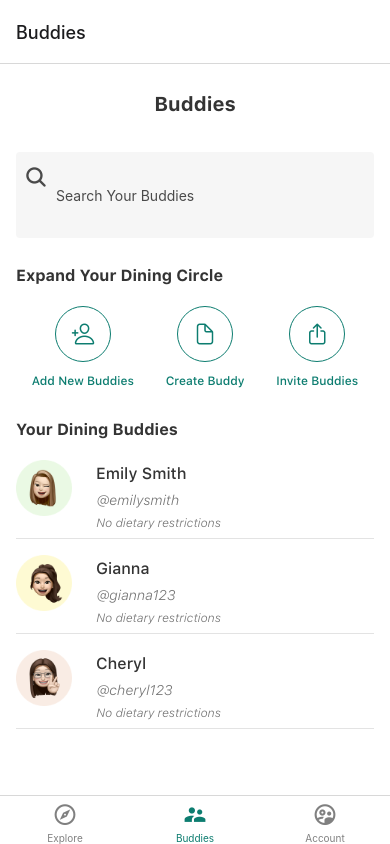
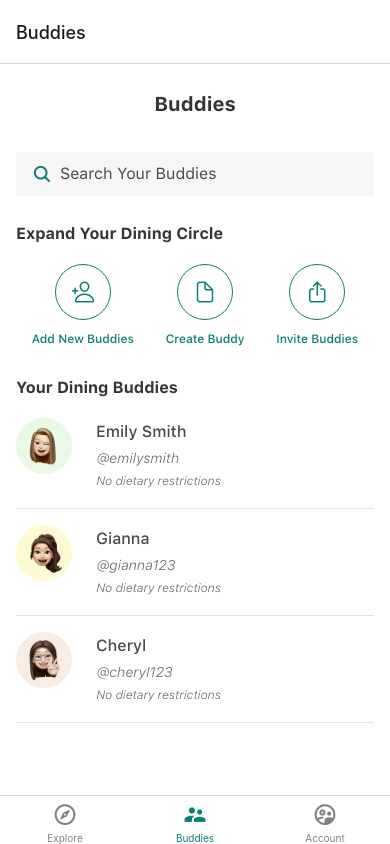
Before and after one commit to DabinLee09/IDM372_SafePlate, a React Native app: screen /Buddies in a window 390 px wide. Built offline with nearby package versions, Linux system fonts and the light colour scheme; no server answers.

Commit message:
Update colors to reflect ux specs
Platinum will be a TintsColors value for line dividers. Other than that, we will use LightGray, MidLightGray, MidGray, and DarkGray

```diff
--- a/components/account/AccountInfoCard.js
+++ b/components/account/AccountInfoCard.js
@@ -18,7 +18,7 @@ const AccountInfoCard = ({ imageSource, name, username }) => {
       />
       <View style={styles.rectangle}>
         <Text style={[type.heading2L, { color: TintsColors.DarkGray, paddingTop: 16}]}>{name}</Text>
-        <Text style={[type.body1M, { color: TintsColors.MediumGray }]}>{username}</Text>
+        <Text style={[type.body1M, { color: TintsColors.MidLightGray }]}>{username}</Text>
       </View>
     </View>
   );
--- a/components/buddies/BuddyInfo.js
+++ b/components/buddies/BuddyInfo.js
@@ -15,9 +15,9 @@ const BuddyInfo = ({ imageSource, name, username, restrictions }) => {
         />
 
         <View style={styles.column}>
-            <Text style={[type.heading4M, { color: TintsColors.DarkGray }]}>{name}</Text>
-            <Text style={[type.body3S, { color: TintsColors.MediumGray }]}>{username}</Text>
-            <Text style={[type.cap3XS, { color: TintsColors.MediumGray }]}>{restrictions}</Text>
+            <Text style={[type.heading4M, { color: TintsColors.MidGray }]}>{name}</Text>
+            <Text style={[type.body3S, { color: TintsColors.MidLightGray }]}>{username}</Text>
+            <Text style={[type.cap3XS, { color: TintsColors.MidLightGray }]}>{restrictions}</Text>
         </View>
 
     </View>
--- a/components/home/RestaurantForYou.js
+++ b/components/home/RestaurantForYou.js
@@ -212,8 +212,8 @@ const RestaurantInfo = (props) => (
       />
 
     {/* This is the button for the +4 or whatever the number is in the event of overflow but there is no logic applied right now*/}
-    <View style={[GlobalStyles.radius25x, { borderWidth: 1, borderColor: TintsColors.MediumGray, width: 36, height: 36, justifyContent: 'center', alignItems: 'center' }]}>
-      <Text style={[type.body2S, { color: TintsColors.MediumGray }]}>+4</Text>
+    <View style={[GlobalStyles.radius25x, { borderWidth: 1, borderColor: TintsColors.MidLightGray, width: 36, height: 36, justifyContent: 'center', alignItems: 'center' }]}>
+      <Text style={[type.body2S, { color: TintsColors.MidLightGray }]}>+4</Text>
     </View>
 
     </View>
--- a/components/searchTab/FreeSearchBar.js
+++ b/components/searchTab/FreeSearchBar.js
@@ -1,7 +1,7 @@
 import { View, Text, StyleSheet, TextInput } from "react-native";
 import React from "react";
 import { Ionicons } from "@expo/vector-icons";
-import { PrimaryColors } from "../../settings/styles/Colors";
+import { PrimaryColors, TintsColors } from "../../settings/styles/Colors";
 import { TouchableOpacity } from "react-native-gesture-handler";
 import { useData } from "../DataContext";
 
@@ -30,7 +30,7 @@ export default function FreeSearchBar() {
 const styles = StyleSheet.create({
   container: {
     flexDirection: "row",
-    backgroundColor: "#F6F6F6",
+    backgroundColor: TintsColors.LightGray,
     alignItems: "center",
     justifyContent: "space-between",
     //   paddingVertical: 16,
@@ -40,7 +40,7 @@ const styles = StyleSheet.create({
     gap: 8,
   },
   input: {
-    backgroundColor: "#F6F6F6",
+    backgroundColor: TintsColors.LightGray,
   },
   searchBtn: {
     // backgroundColor: "pink",
--- a/components/searchTab/SearchLocation.js
+++ b/components/searchTab/SearchLocation.js
@@ -3,7 +3,7 @@ import React from 'react'
 
 import MaterialCommunityIcons from "react-native-vector-icons/MaterialCommunityIcons";
 import { GooglePlacesAutocomplete } from "react-native-google-places-autocomplete";
-import { PrimaryColors } from '../../settings/styles/Colors';
+import { PrimaryColors, TintsColors } from '../../settings/styles/Colors';
 import { useData } from '../DataContext';
 
 export default function SearchLocation() {
@@ -47,14 +47,14 @@ export default function SearchLocation() {
 
 const styles = StyleSheet.create({
     textInput: {
-        backgroundColor: '#F6F6F6',
+        backgroundColor: TintsColors.LightGray,
         borderRadius: 4,
         fontWeight: "400",
         marginVertical: 4,
         marginHorizontal: 4,
     },
     textInputContainer: {
-        backgroundColor: "#F6F6F6",
+        backgroundColor: TintsColors.LightGray,
         borderRadius: 4,
         flexDirection: "row",
         alignItems: "center",
--- a/settings/SearchBar.js
+++ b/settings/SearchBar.js
@@ -1,31 +1,29 @@
 import React from 'react';
-import { View, TextInput, StyleSheet } from 'react-native';
-import { Ionicons } from '@expo/vector-icons'; // Assuming you're using Expo for icons
+import { View, TextInput, Text, StyleSheet } from 'react-native';
+import { Ionicons } from '@expo/vector-icons';
 import { PrimaryColors, TintsColors } from './styles/Colors';
 import GlobalStyles from './styles/GlobalStyle';
 import { spacing } from './styles/Spacing';
+import { type } from './styles/Typography';
 
 const SearchBar = ({ placeholder }) => {
     return (
-        <View style={styles.container}>
-        <Ionicons name="search" size={24} color={TintsColors.MidGray} style={{marginRight: 8}}/>
-            <TextInput
-                placeholder={placeholder}
-                placeholderTextColor={TintsColors.MidGray}
-            />
+        <View style={[styles.container, spacing.vert3x]}>
+            <Ionicons name="search" color={PrimaryColors.Green} size={20} />
+            <Text style={[type.body1M,{color: TintsColors.MidGray}]}>{placeholder}</Text>
         </View>
     );
 };
 
 const styles = StyleSheet.create({
     container: {
-        backgroundColor: TintsColors.SearchGray,
-        flex: 1,
-        flexDirection: 'row',
-        paddingVertical: 12,
-        paddingHorizontal: 8,
-        ...GlobalStyles.radius1x,
-        ...spacing.vert3x
+      flexDirection: "row",
+      alignItems: "center",
+      backgroundColor: TintsColors.LightGray,
+      paddingVertical: 8,
+      paddingHorizontal:16,
+      borderRadius: 4,
+      gap: 8,
     },
 });
 
--- a/settings/styles/Colors.js
+++ b/settings/styles/Colors.js
@@ -16,11 +16,15 @@ export const SecondaryColors = {
 
 export const TintsColors = {
     White: '#FFFFFF',
-    CoolGray: '#F3F3F8',
-    WarmGray: '#FAF6F3',
     Platinum: '#E3E3E3',
-    MediumGray: '#737373',
+    LightGray: '#F6F6F6',
+    MidLightGray:'#676767',
+    MidGray: '#4A4A4A',
     DarkGray: '#343434',
-    SearchGray: '#F6F6F6',
-    MidGray: '#4A4A4A'
+    // CoolGray: '#F3F3F8',
+    // WarmGray: '#FAF6F3',
+    // MediumGray: '#737373',
+    // DarkGray: '#343434',
+    // SearchGray: '#F6F6F6',
+    // MidGray: '#4A4A4A'
 }
```
